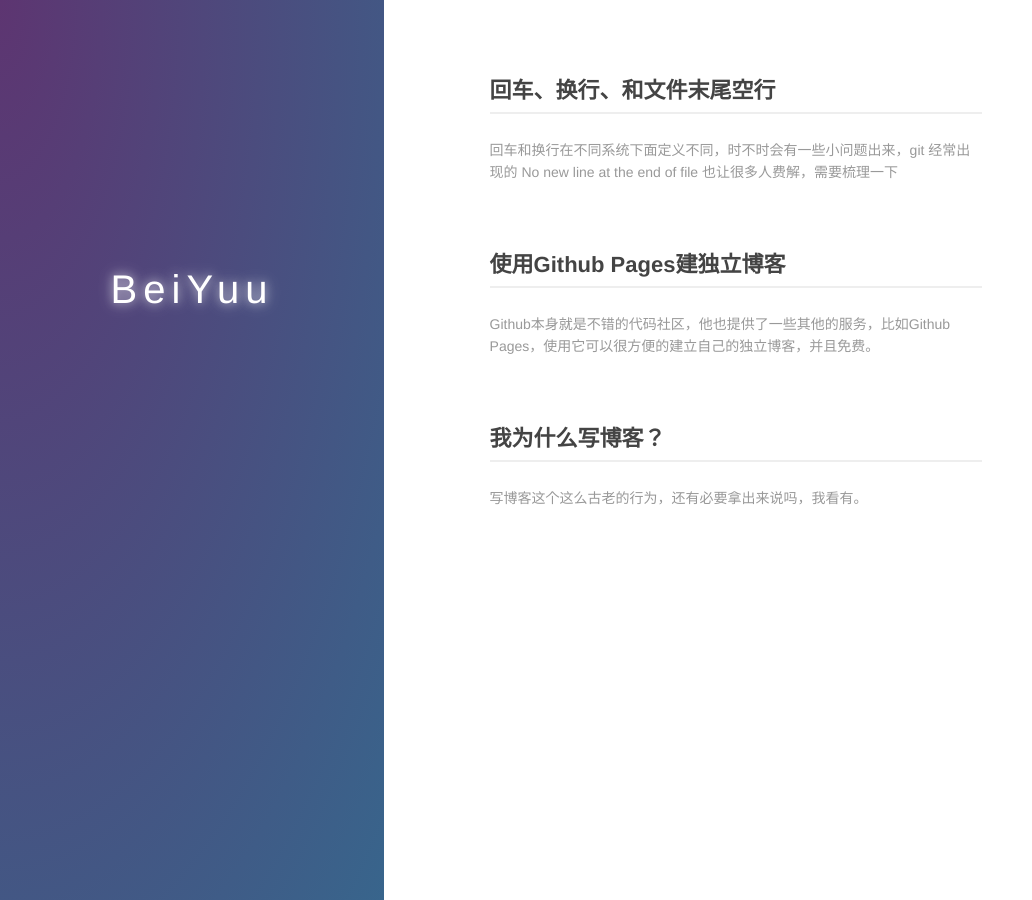
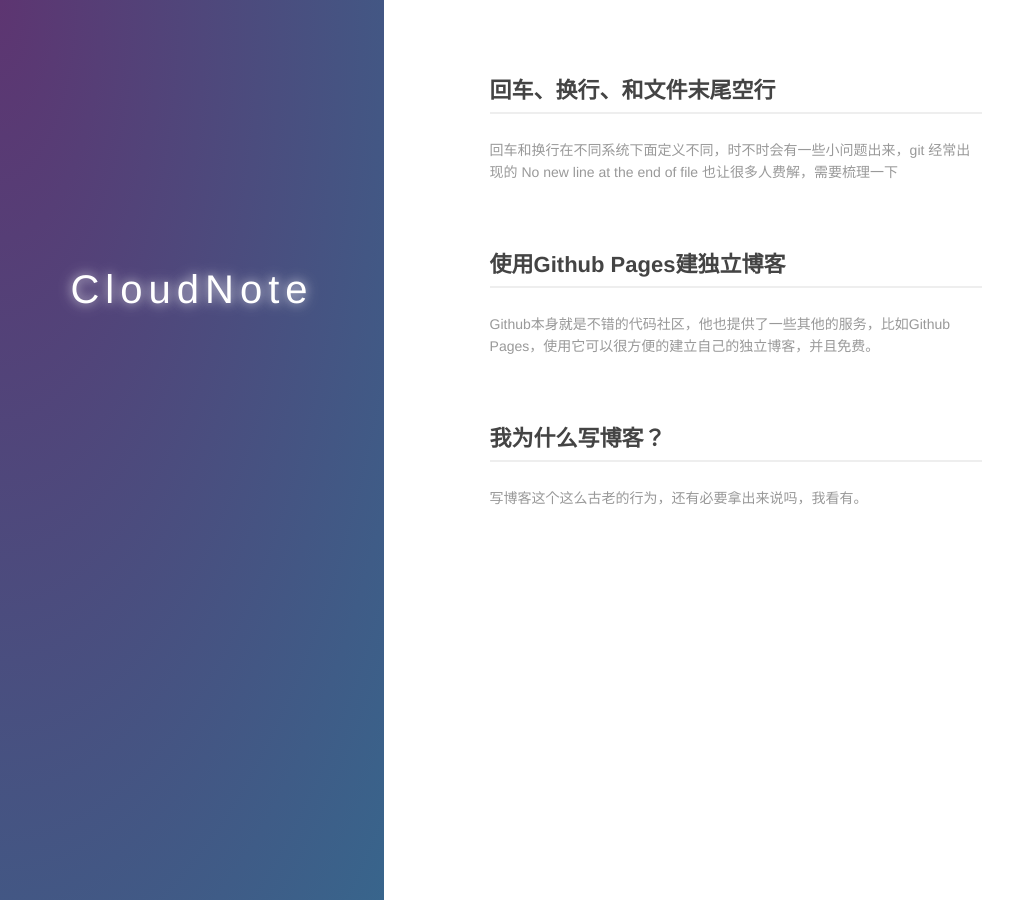
Before and after one commit to likexie/cloudnote.top, a Jekyll site: the page built from index.md, in a window 1280 px wide. Shown: the whole page, without its empty margins (0-1032 px from the left). Built offline with Jekyll 4.4.1, drawn with Linux system fonts in a browser that asks for light colours.

Commit message:
Update index.md

```diff
--- a/index.md
+++ b/index.md
@@ -6,10 +6,7 @@ layout: default
   <div class="index-wrapper">
     <div class="aside">
       <div class="info-card">
-        <h1>BeiYuu</h1>
-        <a href="http://weibo.com/beiyuu/" target="_blank"><img src="http://www.weibo.com/favicon.ico" alt="" width="25"/></a>
-        <a href="http://www.douban.com/people/beiyuu/" target="_blank"><img src="http://www.douban.com/favicon.ico" alt="" width="22"/></a>
-        <a href="http://instagram.com/beiyuu/" target="_blank"><img src="http://d36xtkk24g8jdx.cloudfront.net/bluebar/00c6602/images/ico/favicon.ico" alt="" width="22"/></a>
+        <h1>CloudNote</h1>
       </div>
       <div id="particles-js"></div>
     </div>
```
